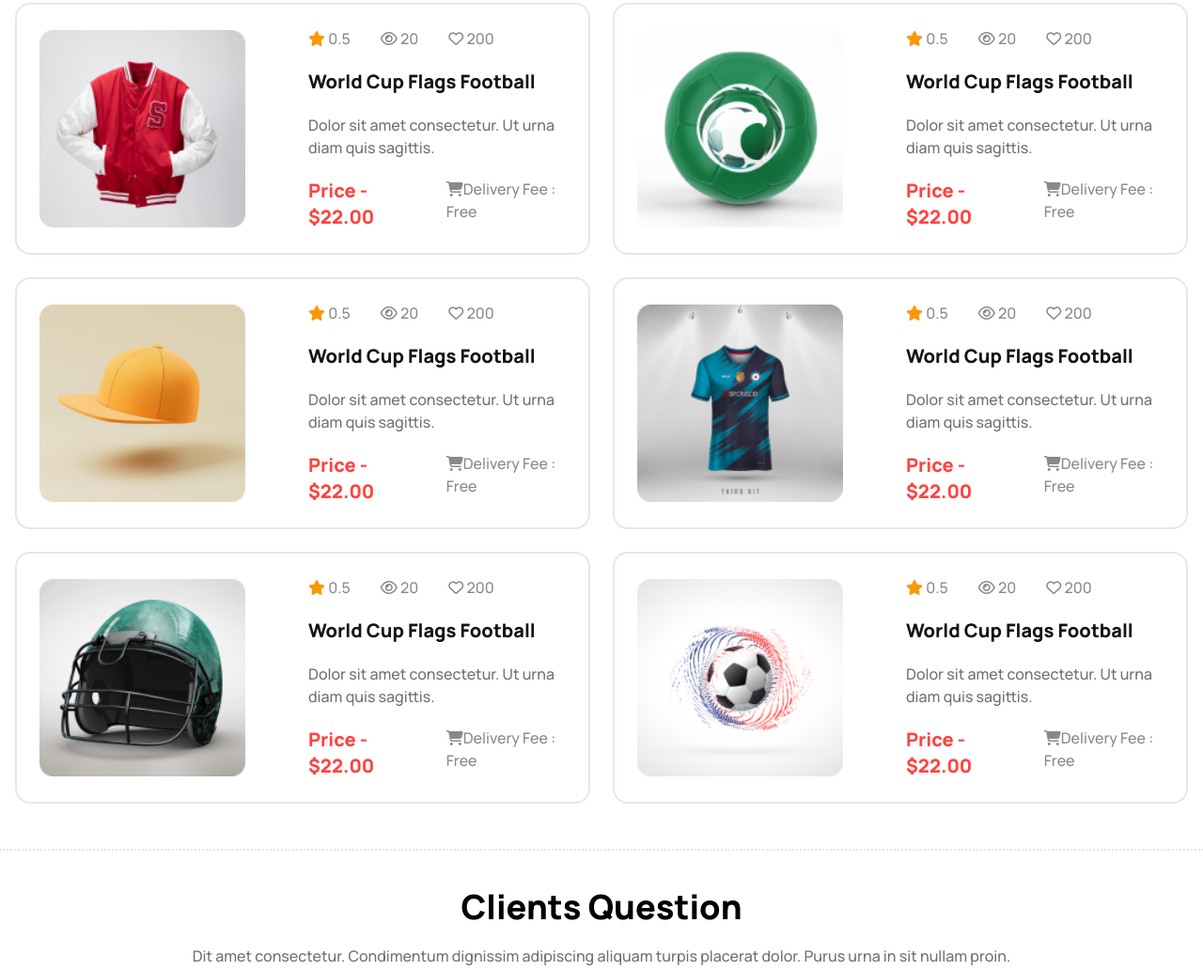
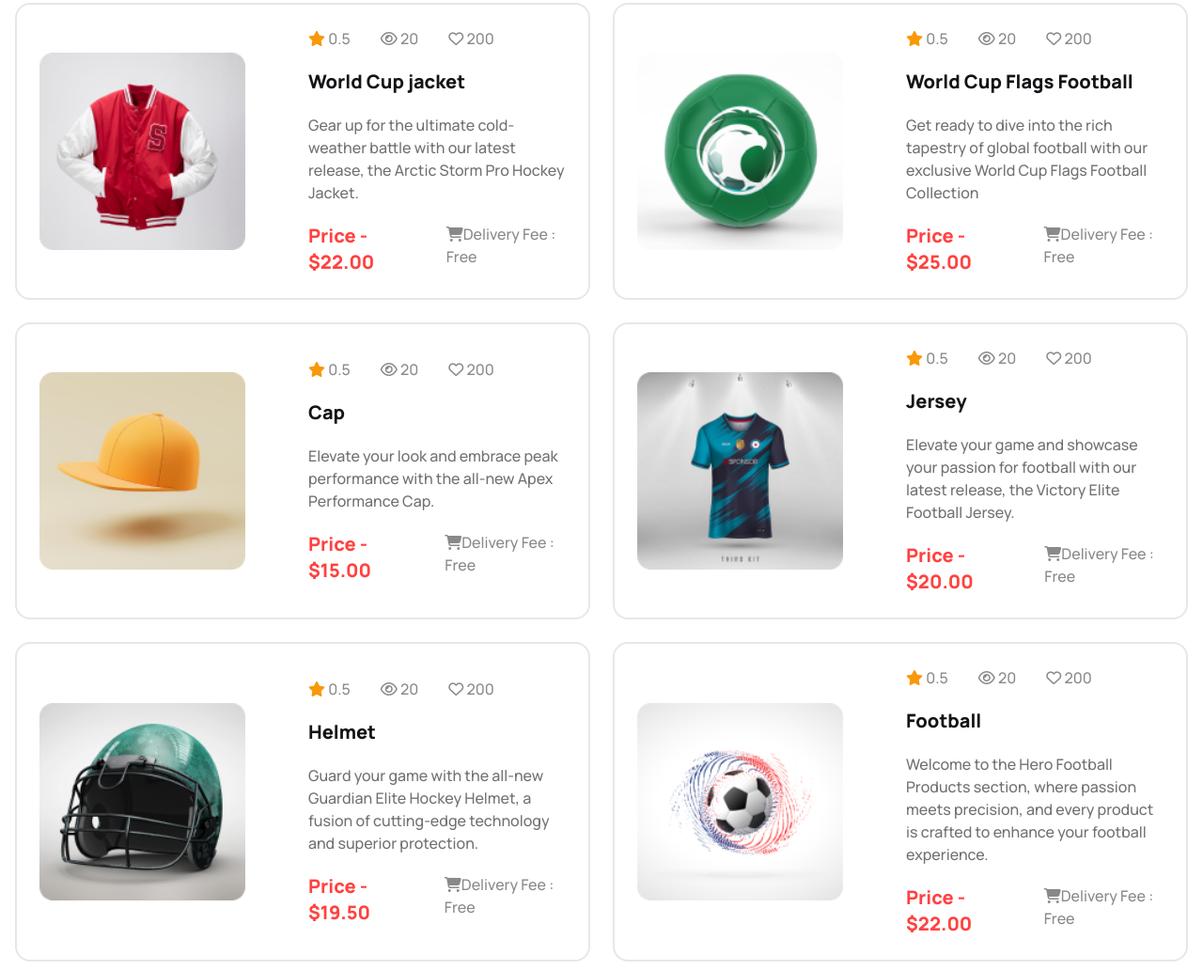
Before and after one commit to rahad2004/Assignment-3, a plain HTML site: page index.html in a window 1280 px wide. Shown: the part 2767-3799 px from the top of the page at 94% size. Drawn offline with nearby package versions, Linux system fonts and the light colour scheme.

Commit message:
product section recheck

```diff
--- a/index.html
+++ b/index.html
@@ -258,10 +258,9 @@
             >
               <h2 class="text-xl lg:text-3xl font-extrabold">Junior Program</h2>
               <p class="text-sm lg:text-lg font-medium">
-                we're dedicated to nurturing young talents and molding them into
-                the hockey stars of tomorrow. Our junior program is designed to
+                 Our junior program is designed to
                 provide aspiring players with a solid foundation of skills,
-                sportsmanship, and a love for the game.
+                sportsmanship.<br><a href=""> see more</a>
               </p>
               <button
                 class="btn w-[50%] lg:btn-wide bg-[#FF4240] border-hidden text-white text-base lg:text-xl"
@@ -279,9 +278,7 @@
             <h2 class="text-xl lg:text-3xl font-extrabold">Teenager Program</h2>
             <p class="text-sm lg:text-lg font-medium">
               we understand the unique needs and aspirations of teenagers in the
-              dynamic world of hockey. Our program is tailored to not only
-              enhance their skills on the ice but also to provide a supportive
-              community that fosters personal growth and achievemen
+              dynamic world of hockey.<br><a href=""> see more</a>
             </p>
             <button
               class="btn w-[50%] lg:btn-wide bg-[#FF4240] border-hidden text-white text-base lg:text-xl"
@@ -297,7 +294,7 @@
           >
             <h2 class="text-xl lg:text-3xl font-extrabold">Professional Program</h2>
             <p class="text-sm lg:text-lg font-medium lg:mr-[50%]">
-              we pride ourselves on being a pinnacle in the world of professional hockey development. Our program is designed for athletes who aspire to compete at the highest level, offering a comprehensive and tailored approach to foster excellence on and off the ice.
+              we pride ourselves on being a pinnacle in the world of professional hockey development. <br><a href=""> see more</a>
             </p>
             <button
               class="btn w-[50%] lg:w-[25%] bg-[#FF4240] border-hidden text-white text-base lg:text-xl"
@@ -344,10 +341,10 @@
               </p>
             </div>
             <h2 class="text-[#131318] text-xl font-extrabold">
-              World Cup Flags Football
+              World Cup jacket
             </h2>
             <p class="text-[#13131899] font-medium">
-              Dolor sit amet consectetur. Ut urna diam quis sagittis.
+              Gear up for the ultimate cold-weather battle with our latest release, the Arctic Storm Pro Hockey Jacket.
             </p>
             <div class="flex gap-8">
               <p class="text-[#FF4240] font-extrabold text-xl">
@@ -385,11 +382,11 @@
               World Cup Flags Football
             </h2>
             <p class="text-[#13131899] font-medium">
-              Dolor sit amet consectetur. Ut urna diam quis sagittis.
+              Get ready to dive into the rich tapestry of global football with our exclusive World Cup Flags Football Collection
             </p>
             <div class="flex gap-8">
               <p class="text-[#FF4240] font-extrabold text-xl">
-                Price - $22.00
+                Price - $25.00
               </p>
               <p class="text-[#13131880] font-medium">
                 <i class="fa-solid fa-cart-shopping"></i>Delivery Fee : Free
@@ -420,14 +417,14 @@
               </p>
             </div>
             <h2 class="text-[#131318] text-xl font-extrabold">
-              World Cup Flags Football
+              Cap
             </h2>
             <p class="text-[#13131899] font-medium">
-              Dolor sit amet consectetur. Ut urna diam quis sagittis.
+              Elevate your look and embrace peak performance with the all-new Apex Performance Cap.
             </p>
             <div class="flex gap-8">
               <p class="text-[#FF4240] font-extrabold text-xl">
-                Price - $22.00
+                Price - $15.00
               </p>
               <p class="text-[#13131880] font-medium">
                 <i class="fa-solid fa-cart-shopping"></i>Delivery Fee : Free
@@ -458,14 +455,14 @@
               </p>
             </div>
             <h2 class="text-[#131318] text-xl font-extrabold">
-              World Cup Flags Football
+              Jersey
             </h2>
             <p class="text-[#13131899] font-medium">
-              Dolor sit amet consectetur. Ut urna diam quis sagittis.
+              Elevate your game and showcase your passion for football with our latest release, the Victory Elite Football Jersey.
             </p>
             <div class="flex gap-8">
               <p class="text-[#FF4240] font-extrabold text-xl">
-                Price - $22.00
+                Price - $20.00
               </p>
               <p class="text-[#13131880] font-medium">
                 <i class="fa-solid fa-cart-shopping"></i>Delivery Fee : Free
@@ -496,14 +493,14 @@
               </p>
             </div>
             <h2 class="text-[#131318] text-xl font-extrabold">
-              World Cup Flags Football
+              Helmet
             </h2>
             <p class="text-[#13131899] font-medium">
-              Dolor sit amet consectetur. Ut urna diam quis sagittis.
+              Guard your game with the all-new Guardian Elite Hockey Helmet, a fusion of cutting-edge technology and superior protection.
             </p>
             <div class="flex gap-8">
               <p class="text-[#FF4240] font-extrabold text-xl">
-                Price - $22.00
+                Price - $19.50
               </p>
               <p class="text-[#13131880] font-medium">
                 <i class="fa-solid fa-cart-shopping"></i>Delivery Fee : Free
@@ -534,10 +531,10 @@
               </p>
             </div>
             <h2 class="text-[#131318] text-xl font-extrabold">
-              World Cup Flags Football
+               Football
             </h2>
             <p class="text-[#13131899] font-medium">
-              Dolor sit amet consectetur. Ut urna diam quis sagittis.
+              Welcome to the Hero Football Products section, where passion meets precision, and every product is crafted to enhance your football experience.
             </p>
             <div class="flex gap-8">
               <p class="text-[#FF4240] font-extrabold text-xl">
```
